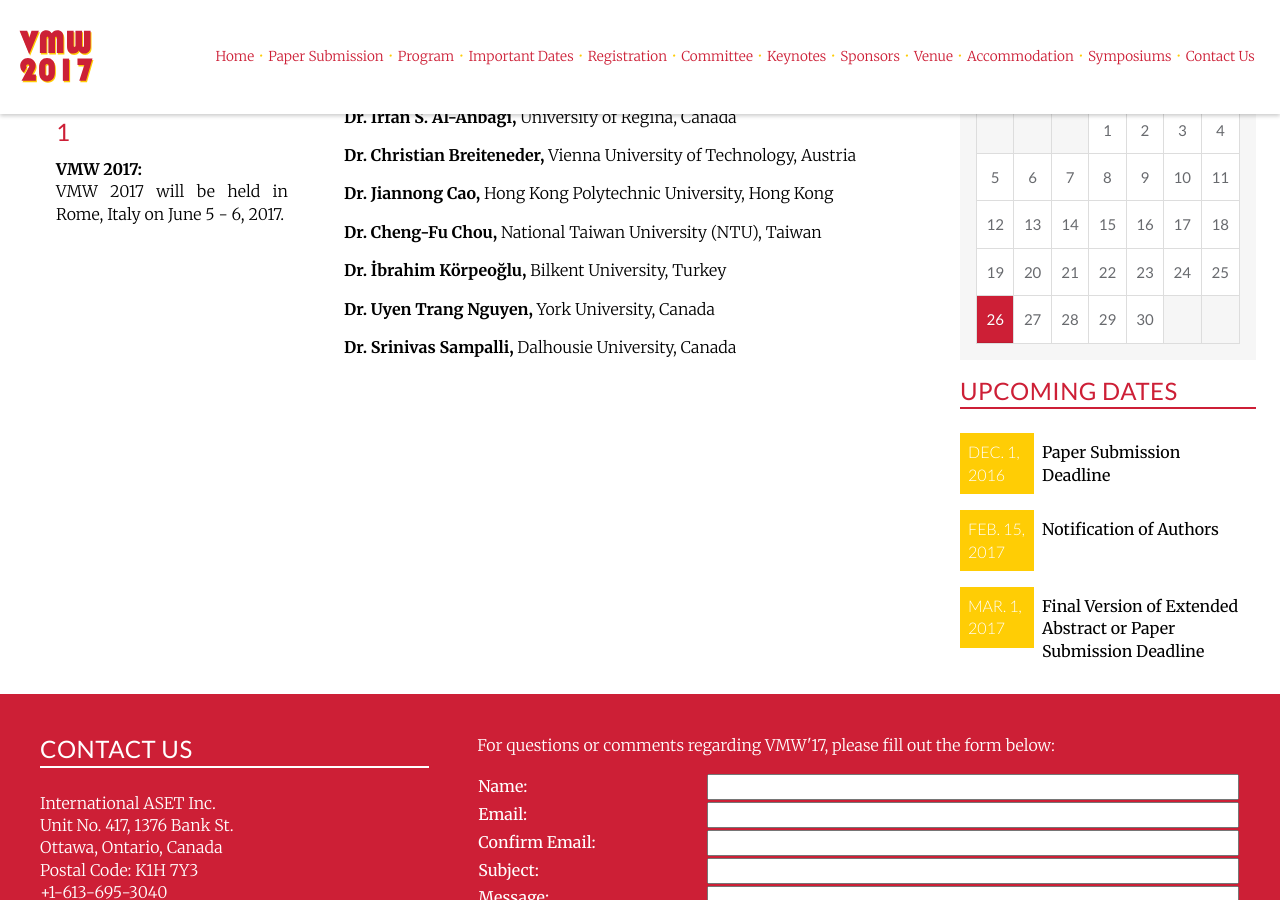
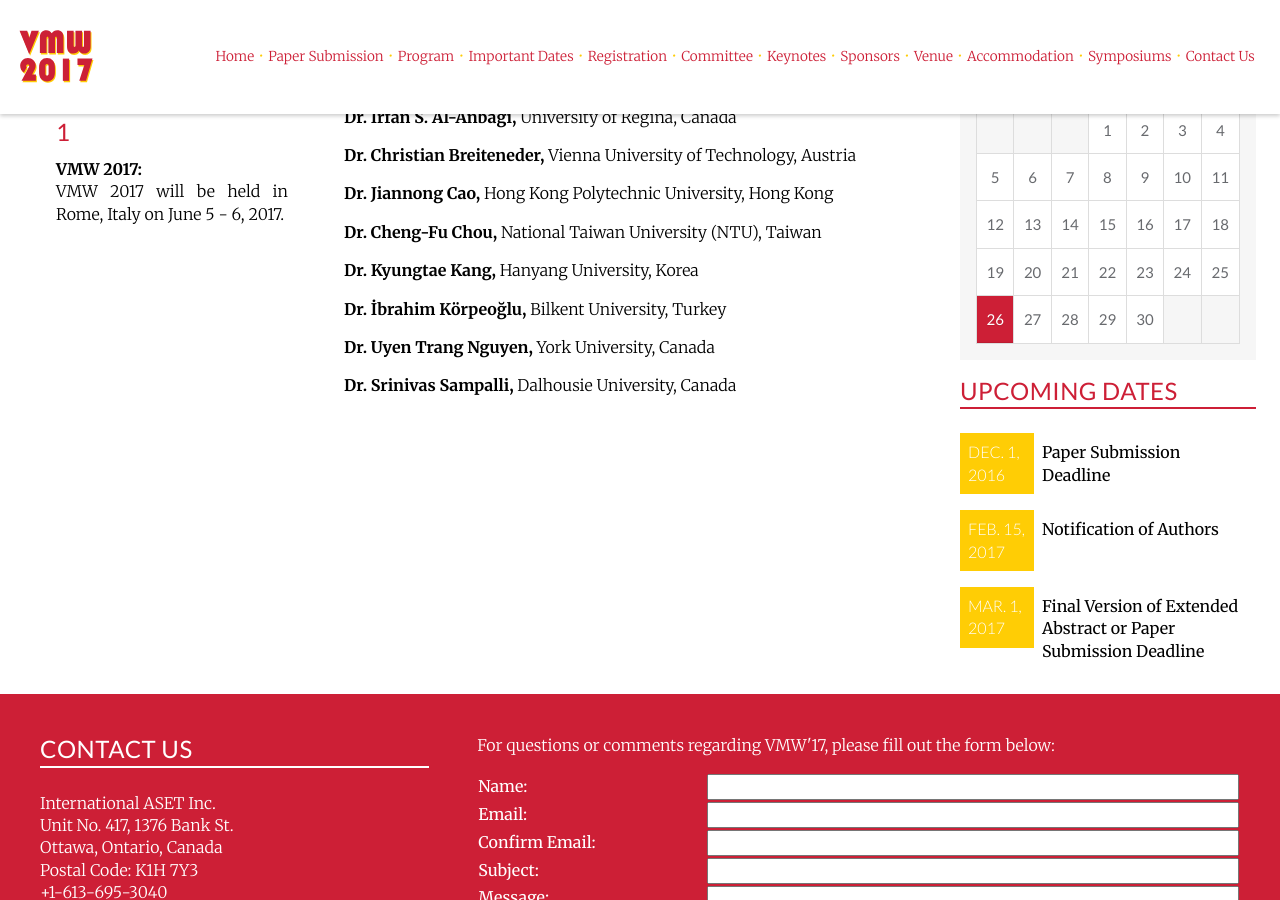
Before and after one commit to intaset/vmw, a Jekyll site: the page built from committee.html, in a window 1280 px wide and 900 px high, scrolled down 531 px. Built offline with Jekyll 4.4.1, drawn with Linux system fonts in a browser that asks for light colours; nearby versions of some CDN libraries; Markdown is read by kramdown in place of the engine named in the settings; comment, search, counter and statistics services are not loaded.

Commit message:
updated sc

```diff
--- a/committee.html
+++ b/committee.html
@@ -16,6 +16,7 @@ keyword: smart glass, wearable imaging, projection devices, smart watch, smart a
   	<p class="body"><b>Dr. Christian Breiteneder,</b> Vienna University of Technology, Austria</p>
   	<p class="body"><b>Dr. Jiannong Cao,</b> Hong Kong Polytechnic University, Hong Kong</p>
     <p class="body"><b>Dr. Cheng-Fu Chou,</b> National Taiwan University (NTU), Taiwan</p>
+    <p class="body"><b>Dr. Kyungtae Kang,</b> Hanyang University, Korea</p>
     <p class="body"><b>Dr. İbrahim Körpeoğlu,</b> Bilkent University, Turkey</p>
   	<p class="body"><b>Dr. Uyen Trang Nguyen,</b> York University, Canada</p>
   	<p class="body"><b>Dr. Srinivas Sampalli,</b> Dalhousie University, Canada</p>
```
Also changed, not shown: 1 other file.
